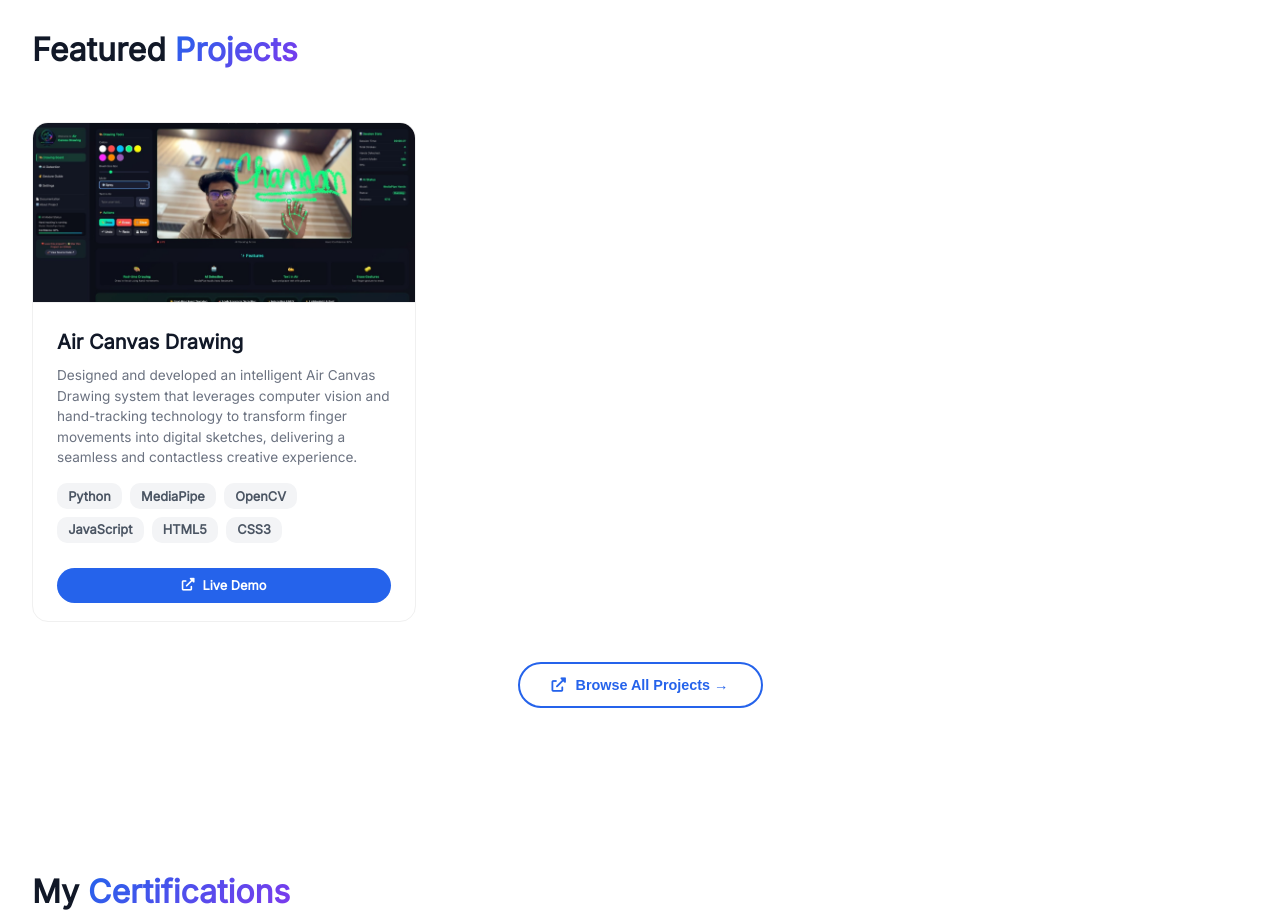
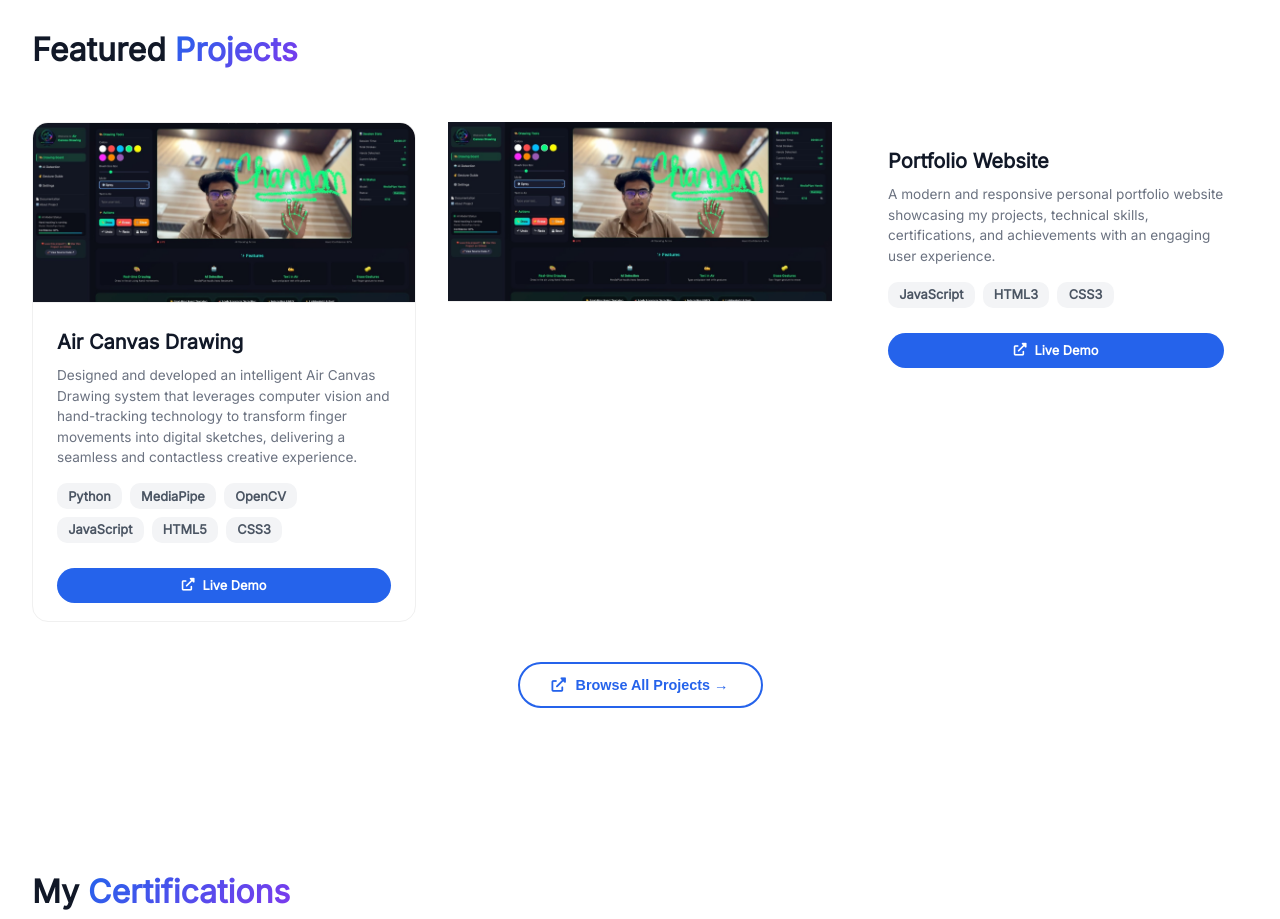
Before and after one commit to ChandanPRitSingh23/Portfolio-Website, a plain HTML site: page index.html in a window 1280 px wide. Shown: the part 820-1739 px from the top of the page. Drawn offline with Linux system fonts and the light colour scheme.

Commit message:
added new project

```diff
--- a/index.html
+++ b/index.html
@@ -85,6 +85,19 @@
         </div>  <!--yaha tk copy krlena new project add krne ke liye-->
 
 
+        <div class="project-img"><i class=""></i>
+          <img src="images/air-canvas.jpeg" alt="Air Canvas Drawing" style="width: 100%; height: 100%; object-fit: cover;" onerror="this.src='https://placehold.co/600x400/2563eb/white?text=Air+Canvas'"></div>
+          <div class="project-info">
+
+            <h3>Portfolio Website</h3>
+            <p>A modern and responsive personal portfolio website showcasing my projects, technical skills, certifications, and achievements with an engaging user experience.</p>
+            <div class="tech-stack"><span>JavaScript</span><span>HTML3</span><span>CSS3</span></div>
+            <a href="https://portfolio-chandanpritsingh.vercel.app/" target="_blank" class="demo-btn"><i class="fas fa-external-link-alt"></i> Live Demo</a>
+          </div>
+        </div>
+
+
+
       </div>
       <div class="explore-wrapper">
         <button class="explore-btn" onclick="window.open('projects.html', '_blank')"><i class="fas fa-external-link-alt"></i> Browse All Projects →</button>
```
